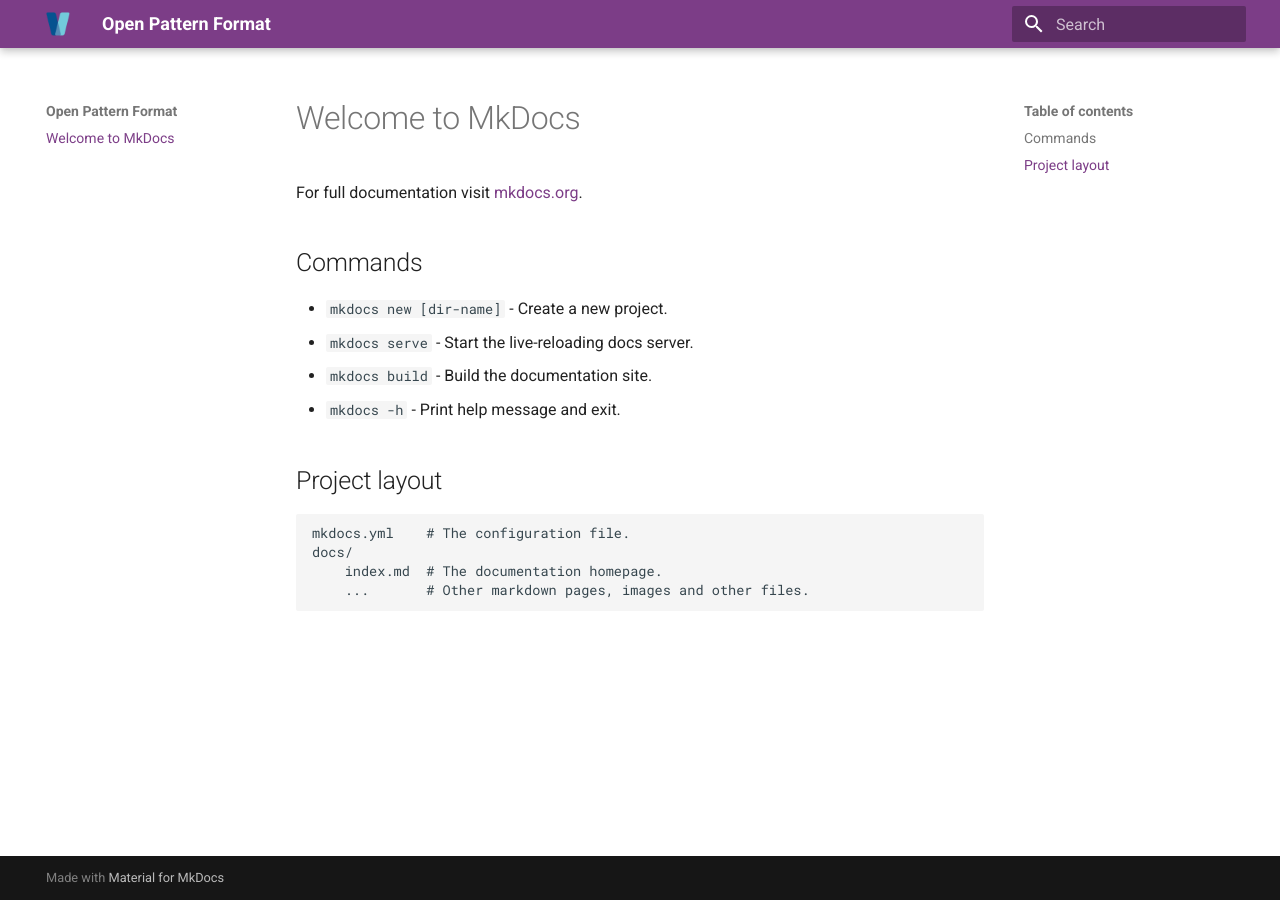
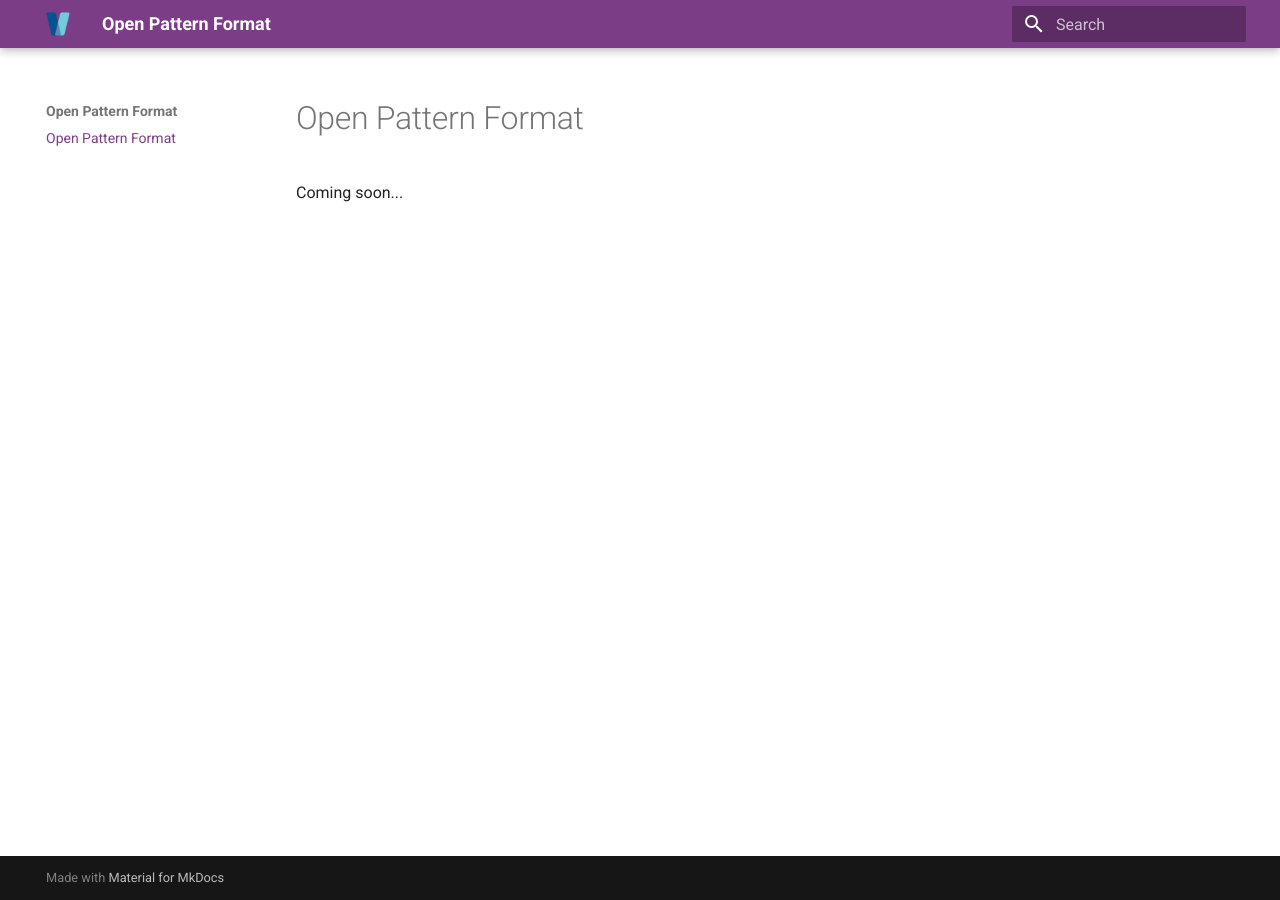
Before and after one commit to open-pattern-format/open-pattern-format.github.io, an MkDocs documentation site: the page built from docs/index.md, in a window 1280 px wide. Built offline with MkDocs 1.6.1 and Material for MkDocs 9.7.7, drawn with Linux system fonts in a browser that asks for light colours.

Commit message:
Add coming soon placeholder

```diff
--- a/docs/index.md
+++ b/docs/index.md
@@ -1,17 +1,3 @@
-# Welcome to MkDocs
+# Open Pattern Format
 
-For full documentation visit [mkdocs.org](https://www.mkdocs.org).
-
-## Commands
-
-* `mkdocs new [dir-name]` - Create a new project.
-* `mkdocs serve` - Start the live-reloading docs server.
-* `mkdocs build` - Build the documentation site.
-* `mkdocs -h` - Print help message and exit.
-
-## Project layout
-
-    mkdocs.yml    # The configuration file.
-    docs/
-        index.md  # The documentation homepage.
-        ...       # Other markdown pages, images and other files.
+Coming soon...
```
